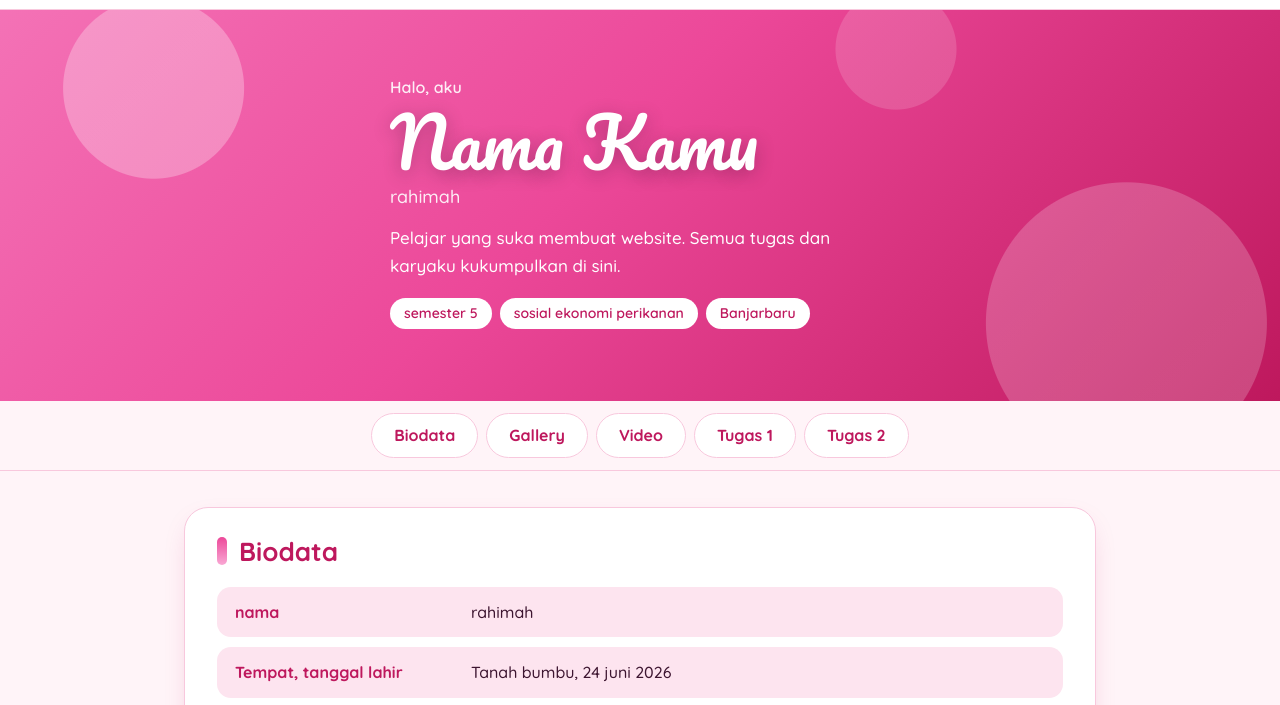
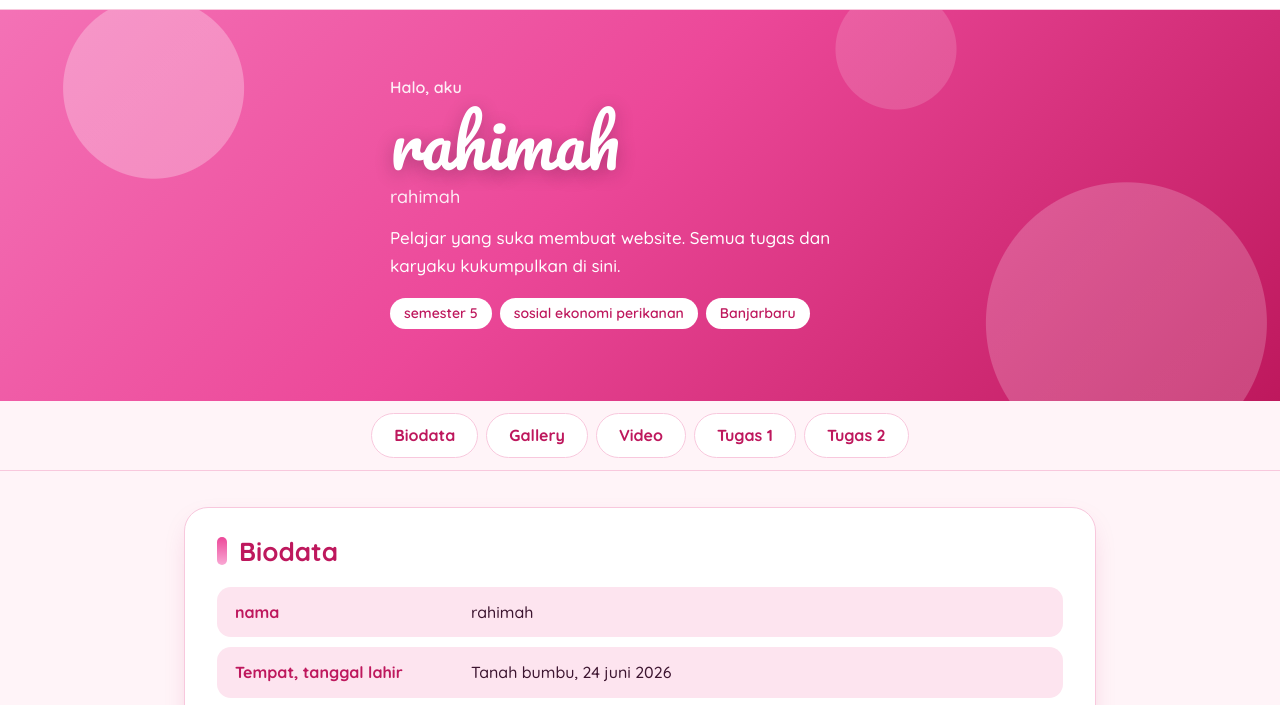
Before and after one commit to rahimah22042020-a11y/rahimahcantik, a plain HTML site: page index.html in a window 1280 px wide. Shown: the part 59-764 px from the top of the page. Drawn offline with Linux system fonts and the light colour scheme.

Commit message:
Update name in hero section of index.html

```diff
--- a/index.html
+++ b/index.html
@@ -302,7 +302,7 @@ code {
       <img class="avatar" src="foto profil" alt="Foto profil" onerror="this.style.visibility='hidden'">
       <div class="hero-text">
         <p class="hello">Halo, aku</p>
-        <h1>Nama Kamu</h1>
+        <h1>rahimah</h1>
         <p class="username">rahimah</p>
         <p class="bio">Pelajar yang suka membuat website. Semua tugas dan karyaku kukumpulkan di sini.</p>
         <div class="chips">
```
